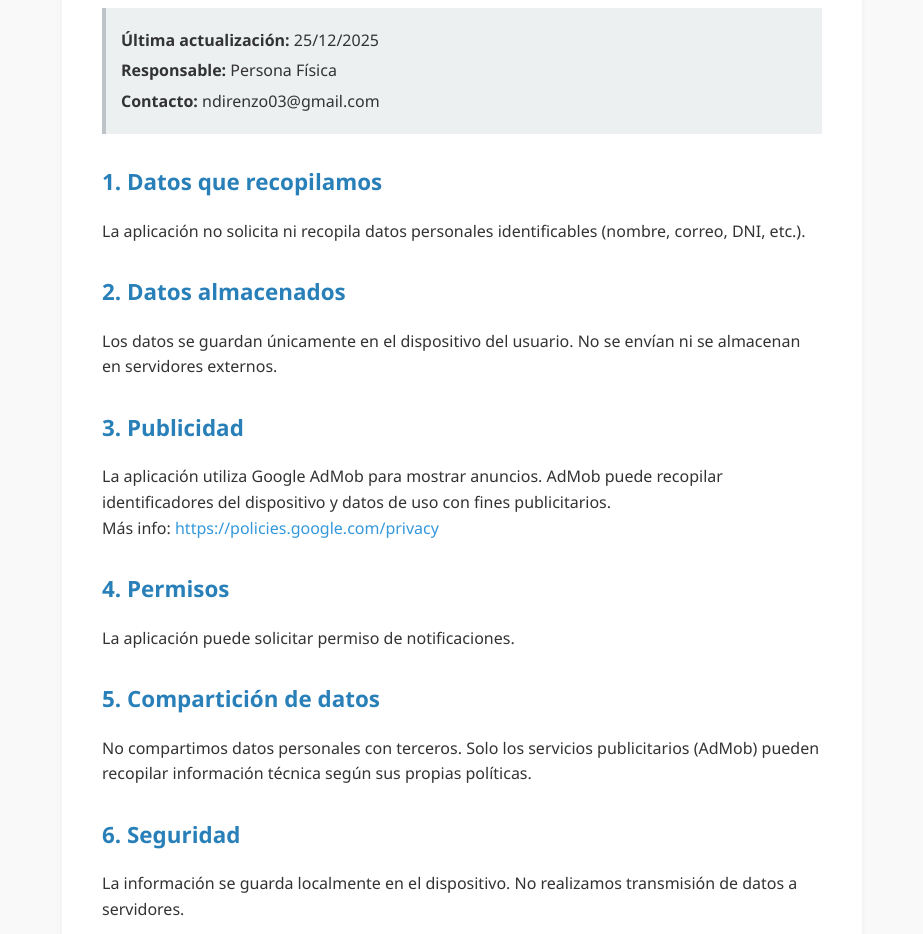
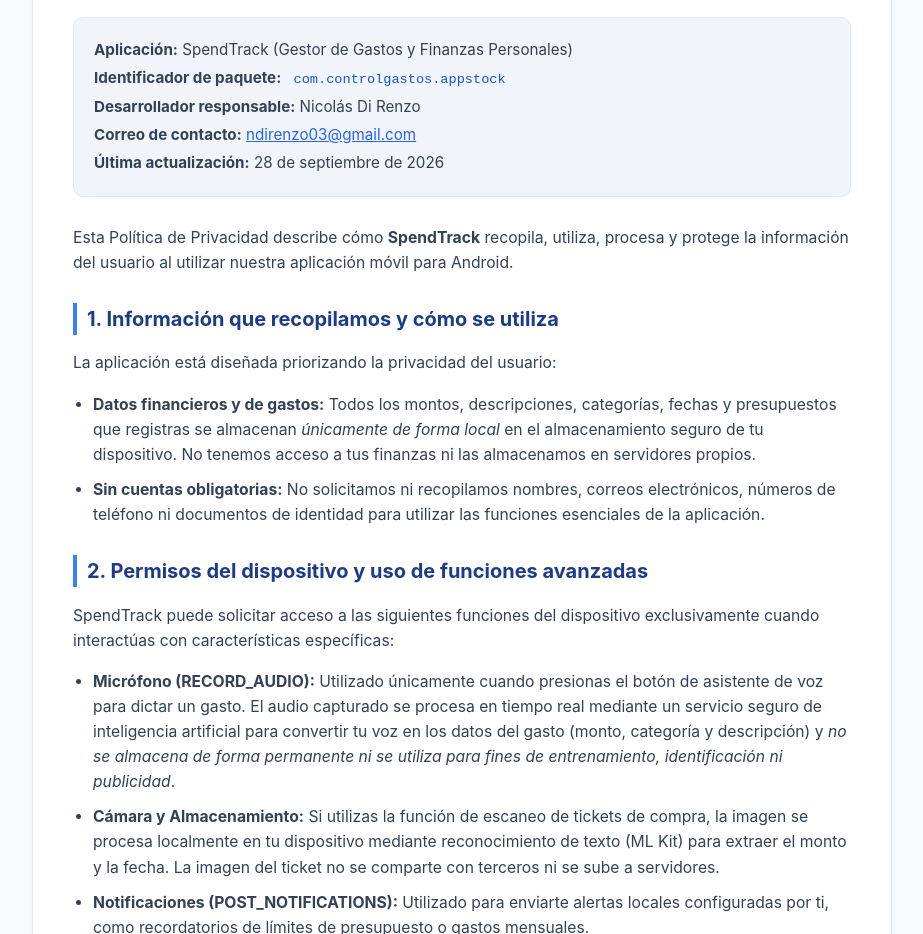
Before and after one commit to ndirenzo/ndirenzo.github.io, a plain HTML site: page privacidad.html in a window 1280 px wide. Shown: the part 167-1101 px from the top of the page, without its empty margins (178-1101 px from the left). Drawn offline with Linux system fonts and the light colour scheme.

Commit message:
Actualizar politica de privacidad SpendTrack para Google Play

```diff
--- a/privacidad.html
+++ b/privacidad.html
@@ -3,52 +3,73 @@
 <head>
     <meta charset="UTF-8">
     <meta name="viewport" content="width=device-width, initial-scale=1.0">
-    <title>Política de Privacidad</title>
+    <title>Política de Privacidad - SpendTrack</title>
     <style>
         body {
-            font-family: 'Segoe UI', Tahoma, Geneva, Verdana, sans-serif;
+            font-family: -apple-system, BlinkMacSystemFont, 'Segoe UI', Roboto, Helvetica, Arial, sans-serif;
             line-height: 1.6;
-            color: #333;
-            max-width: 800px;
+            color: #1f2937;
+            max-width: 860px;
             margin: 0 auto;
             padding: 40px 20px;
-            background-color: #f9f9f9;
+            background-color: #f8fafc;
         }
         .container {
-            background-color: #fff;
-            padding: 30px 40px;
-            border-radius: 8px;
-            box-shadow: 0 4px 6px rgba(0,0,0,0.05);
+            background-color: #ffffff;
+            padding: 36px 40px;
+            border-radius: 16px;
+            box-shadow: 0 4px 6px -1px rgba(0, 0, 0, 0.05), 0 2px 4px -2px rgba(0, 0, 0, 0.05);
+            border: 1px solid #e2e8f0;
         }
         h1 {
-            color: #2c3e50;
-            border-bottom: 2px solid #3498db;
-            padding-bottom: 10px;
+            color: #0f172a;
+            border-bottom: 2px solid #3b82f6;
+            padding-bottom: 12px;
             margin-bottom: 20px;
+            font-size: 2rem;
         }
         h2 {
-            color: #2980b9;
-            margin-top: 30px;
-            font-size: 1.4em;
+            color: #1e3a8a;
+            margin-top: 28px;
+            margin-bottom: 12px;
+            font-size: 1.25rem;
+            border-left: 4px solid #3b82f6;
+            padding-left: 10px;
         }
-        p {
-            margin-bottom: 15px;
+        p, li {
+            margin-bottom: 10px;
+            color: #334155;
+            font-size: 0.98rem;
+        }
+        ul {
+            padding-left: 20px;
+            margin-bottom: 16px;
         }
         .meta-info {
-            background-color: #ecf0f1;
-            padding: 15px;
-            border-left: 4px solid #bdc3c7;
-            margin-bottom: 30px;
+            background-color: #f1f5f9;
+            padding: 16px 20px;
+            border-radius: 10px;
+            margin-bottom: 28px;
+            border: 1px solid #e2e8f0;
         }
         .meta-info p {
-            margin: 5px 0;
+            margin: 4px 0;
+            font-size: 0.95rem;
         }
         a {
-            color: #3498db;
-            text-decoration: none;
+            color: #2563eb;
+            text-decoration: underline;
         }
         a:hover {
-            text-decoration: underline;
+            color: #1d4ed8;
+        }
+        .badge {
+            background-color: #eff6ff;
+            color: #1d4ed8;
+            padding: 2px 8px;
+            border-radius: 6px;
+            font-size: 0.85rem;
+            font-family: monospace;
         }
     </style>
 </head>
@@ -58,32 +79,61 @@
     <h1>Política de Privacidad</h1>
 
     <div class="meta-info">
-        <p><strong>Última actualización:</strong> 25/12/2025</p>
-        <p><strong>Responsable:</strong> Persona Física</p>
-        <p><strong>Contacto:</strong> ndirenzo03@gmail.com</p>
+        <p><strong>Aplicación:</strong> SpendTrack (Gestor de Gastos y Finanzas Personales)</p>
+        <p><strong>Identificador de paquete:</strong> <span class="badge">com.controlgastos.appstock</span></p>
+        <p><strong>Desarrollador responsable:</strong> Nicolás Di Renzo</p>
+        <p><strong>Correo de contacto:</strong> <a href="mailto:ndirenzo03@gmail.com">ndirenzo03@gmail.com</a></p>
+        <p><strong>Última actualización:</strong> 28 de septiembre de 2026</p>
     </div>
 
-    <h2>1. Datos que recopilamos</h2>
-    <p>La aplicación no solicita ni recopila datos personales identificables (nombre, correo, DNI, etc.).</p>
+    <p>Esta Política de Privacidad describe cómo <strong>SpendTrack</strong> recopila, utiliza, procesa y protege la información del usuario al utilizar nuestra aplicación móvil para Android.</p>
 
-    <h2>2. Datos almacenados</h2>
-    <p>Los datos se guardan únicamente en el dispositivo del usuario. No se envían ni se almacenan en servidores externos.</p>
+    <h2>1. Información que recopilamos y cómo se utiliza</h2>
+    <p>La aplicación está diseñada priorizando la privacidad del usuario:</p>
+    <ul>
+        <li><strong>Datos financieros y de gastos:</strong> Todos los montos, descripciones, categorías, fechas y presupuestos que registras se almacenan <em>únicamente de forma local</em> en el almacenamiento seguro de tu dispositivo. No tenemos acceso a tus finanzas ni las almacenamos en servidores propios.</li>
+        <li><strong>Sin cuentas obligatorias:</strong> No solicitamos ni recopilamos nombres, correos electrónicos, números de teléfono ni documentos de identidad para utilizar las funciones esenciales de la aplicación.</li>
+    </ul>
 
-    <h2>3. Publicidad</h2>
-    <p>La aplicación utiliza Google AdMob para mostrar anuncios. AdMob puede recopilar identificadores del dispositivo y datos de uso con fines publicitarios.<br>
-    Más info: <a href="https://policies.google.com/privacy" target="_blank">https://policies.google.com/privacy</a></p>
+    <h2>2. Permisos del dispositivo y uso de funciones avanzadas</h2>
+    <p>SpendTrack puede solicitar acceso a las siguientes funciones del dispositivo exclusivamente cuando interactúas con características específicas:</p>
+    <ul>
+        <li><strong>Micrófono (RECORD_AUDIO):</strong> Utilizado únicamente cuando presionas el botón de asistente de voz para dictar un gasto. El audio capturado se procesa en tiempo real mediante un servicio seguro de inteligencia artificial para convertir tu voz en los datos del gasto (monto, categoría y descripción) y <em>no se almacena de forma permanente ni se utiliza para fines de entrenamiento, identificación ni publicidad</em>.</li>
+        <li><strong>Cámara y Almacenamiento:</strong> Si utilizas la función de escaneo de tickets de compra, la imagen se procesa localmente en tu dispositivo mediante reconocimiento de texto (ML Kit) para extraer el monto y la fecha. La imagen del ticket no se comparte con terceros ni se sube a servidores.</li>
+        <li><strong>Notificaciones (POST_NOTIFICATIONS):</strong> Utilizado para enviarte alertas locales configuradas por ti, como recordatorios de límites de presupuesto o gastos mensuales.</li>
+    </ul>
 
-    <h2>4. Permisos</h2>
-    <p>La aplicación puede solicitar permiso de notificaciones.</p>
+    <h2>3. Compras dentro de la aplicación (Google Play Billing)</h2>
+    <p>SpendTrack ofrece la opción de adquirir <strong>SpendTrack Pro</strong> para desbloquear funciones avanzadas y eliminar anuncios. Todas las transacciones financieras son procesadas directamente por <strong>Google Play Billing</strong> bajo los estándares de seguridad de Google. SpendTrack no almacena ni tiene acceso a los datos de tu tarjeta de crédito o métodos de pago bancarios.</p>
 
-    <h2>5. Compartición de datos</h2>
-    <p>No compartimos datos personales con terceros. Solo los servicios publicitarios (AdMob) pueden recopilar información técnica según sus propias políticas.</p>
+    <h2>4. Publicidad y servicios de terceros (Google AdMob)</h2>
+    <p>La versión gratuita de la aplicación utiliza <strong>Google AdMob</strong> para mostrar anuncios. AdMob puede recopilar y procesar identificadores del dispositivo, dirección IP e identificadores de publicidad (<span class="badge">AD_ID</span>) de acuerdo con las políticas de Google:</p>
+    <ul>
+        <li>Política de privacidad de Google: <a href="https://policies.google.com/privacy" target="_blank" rel="noopener noreferrer">https://policies.google.com/privacy</a></li>
+        <li>Cómo utiliza Google la información de sitios o apps: <a href="https://policies.google.com/technologies/partner-sites" target="_blank" rel="noopener noreferrer">https://policies.google.com/technologies/partner-sites</a></li>
+    </ul>
+    <p>Puedes inhabilitar los anuncios personalizados en cualquier momento desde los ajustes de privacidad de tu dispositivo Android o mediante la compra de SpendTrack Pro.</p>
 
-    <h2>6. Seguridad</h2>
-    <p>La información se guarda localmente en el dispositivo. No realizamos transmisión de datos a servidores.</p>
+    <h2>5. Retención y eliminación de datos (Data Deletion)</h2>
+    <p>Dado que los datos de tus transacciones y presupuestos residen exclusivamente en la base de datos local de tu teléfono:</p>
+    <ul>
+        <li><strong>Eliminación manual:</strong> Puedes eliminar cualquier gasto, categoría o presupuesto individualmente en cualquier momento desde la interfaz de la aplicación.</li>
+        <li><strong>Eliminación completa:</strong> Puedes borrar todos los datos almacenados y restablecer la app yendo a <em>Ajustes de Android &gt; Aplicaciones &gt; SpendTrack &gt; Almacenamiento &gt; Borrar datos</em>, o simplemente desinstalando la aplicación de tu dispositivo.</li>
+        <li><strong>Consultas sobre tus datos:</strong> Para cualquier consulta sobre privacidad o eliminación de datos, puedes escribir directamente a <a href="mailto:ndirenzo03@gmail.com">ndirenzo03@gmail.com</a>.</li>
+    </ul>
 
-    <h2>7. Cambios en esta política</h2>
-    <p>Cualquier cambio en esta política será publicado en este mismo lugar con la fecha correspondiente.</p>
+    <h2>6. Seguridad de la información</h2>
+    <p>Toda la información financiera permanece resguardada en el almacenamiento interno de la app (aislado por el sandbox de seguridad del sistema operativo Android). Las comunicaciones de red para la suscripción y el procesamiento de voz se transmiten mediante canales cifrados seguros (HTTPS/TLS).</p>
+
+    <h2>7. Menores de edad</h2>
+    <p>SpendTrack no está dirigida a menores de 13 años ni recopila intencionalmente información de menores.</p>
+
+    <h2>8. Cambios a esta política</h2>
+    <p>Nos reservamos el derecho de actualizar esta Política de Privacidad periódicamente para reflejar cambios en las características de la aplicación o requerimientos legales. Cualquier cambio se publicará en esta misma URL con la fecha de actualización correspondiente.</p>
+
+    <h2>9. Contacto</h2>
+    <p>Si tienes preguntas, dudas o sugerencias respecto a esta Política de Privacidad, puedes contactar al desarrollador en:</p>
+    <p><strong>Correo electrónico:</strong> <a href="mailto:ndirenzo03@gmail.com">ndirenzo03@gmail.com</a></p>
 </div>
 
 </body>
```
